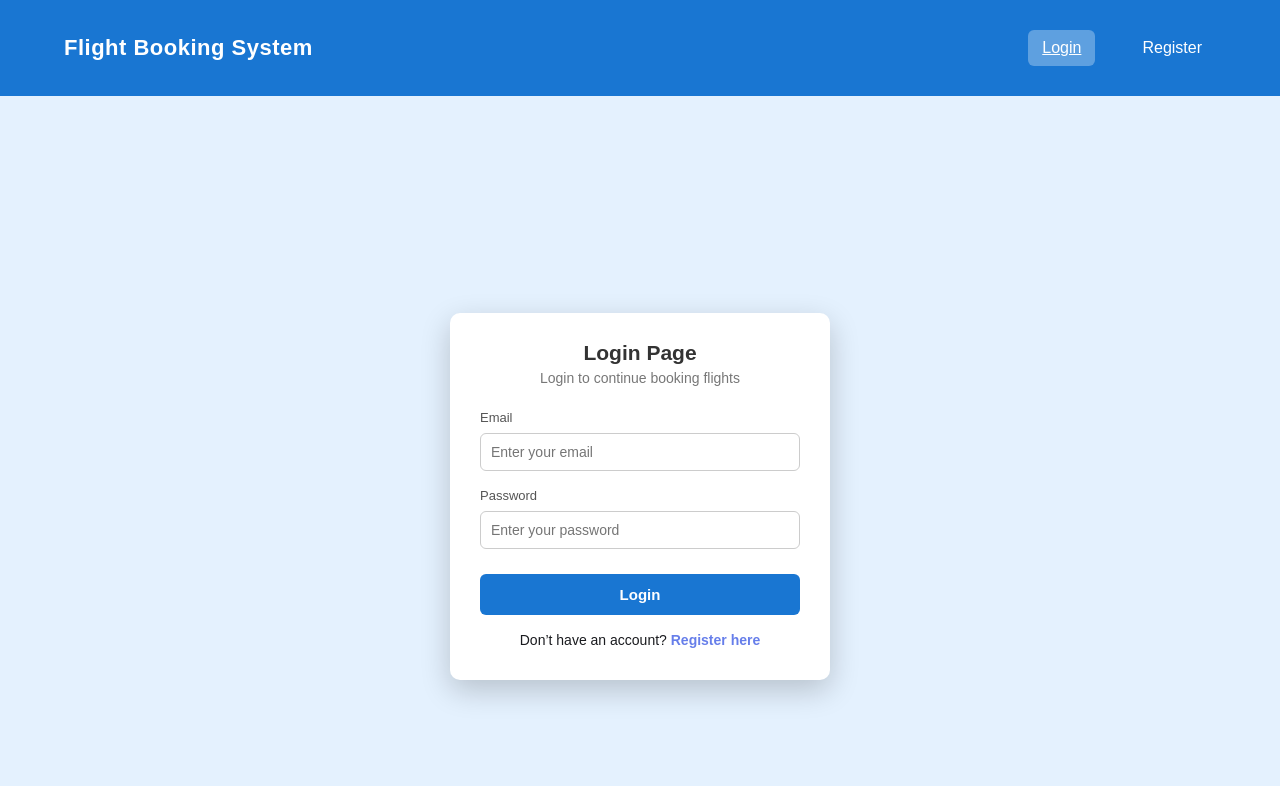
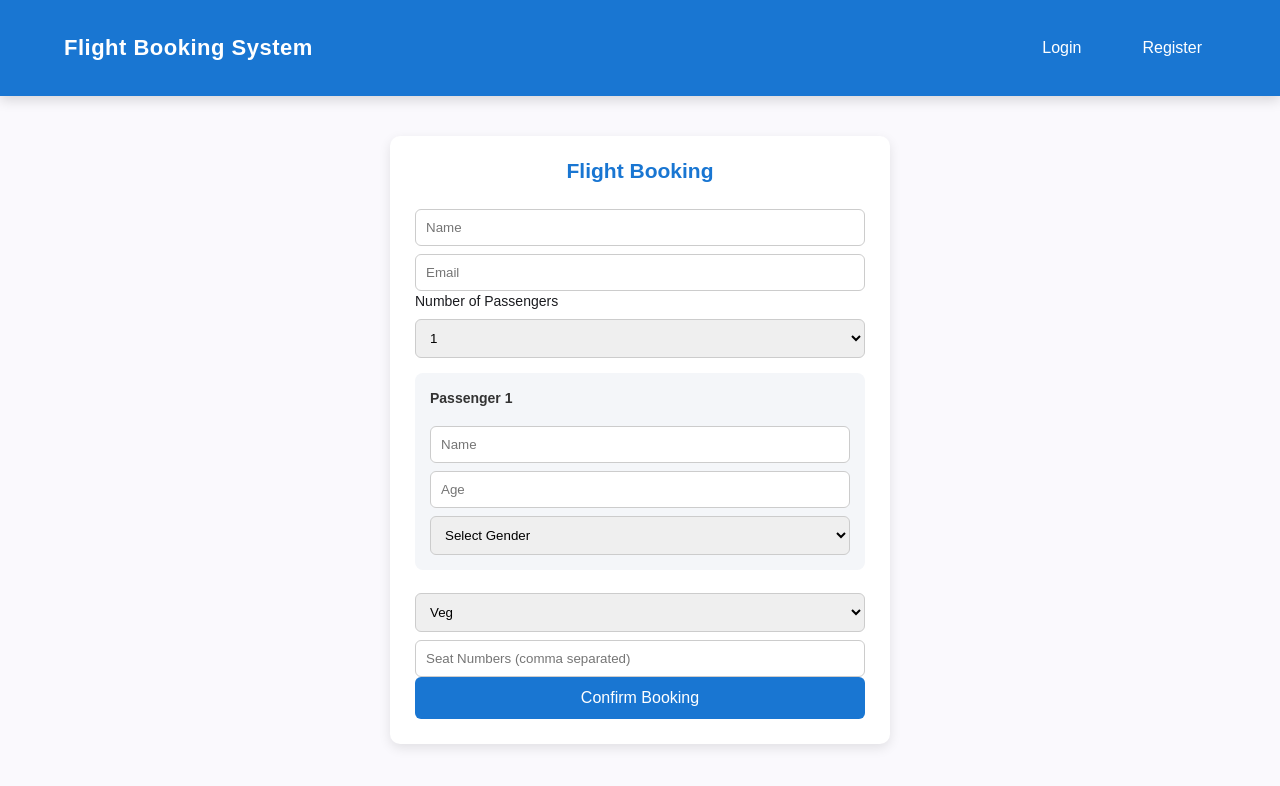
Before and after one commit to KeerthikaReddyChalla/Angular-FlightBookingApplication, an Angular app: page /book in a window 1280 px wide. Before the commit this address led to /login. Shown: the top 786 px of the page. Built offline with nearby package versions, Linux system fonts and the light colour scheme.

Commit message:
fixed duplicate registrations bug

```diff
--- a/src/app/book/book.html
+++ b/src/app/book/book.html
@@ -1,16 +1,33 @@
 <div class="booking-container">
   <h2>Flight Booking</h2>
 
-  <!-- SUCCESS -->
+  <!-- ✅ SUCCESS MESSAGE -->
   <div *ngIf="bookingSuccess" class="booking-success">
     <p>✅ Booking Successful</p>
     <p><strong>PNR:</strong> {{ pnr }}</p>
   </div>
 
-  <!-- ERROR -->
+  <!-- ❌ ERROR MESSAGE -->
   <div *ngIf="errorMessage" class="booking-error">
     {{ errorMessage }}
   </div>
+
+  <!-- USER DETAILS -->
+  <input
+    type="text"
+    placeholder="Name"
+    [(ngModel)]="name"
+    name="name"
+    required
+  />
+
+  <input
+    type="email"
+    placeholder="Email"
+    [(ngModel)]="email"
+    name="email"
+    required
+  />
 
   <!-- Passenger count -->
   <div class="form-group">
--- a/src/app/book/book.ts
+++ b/src/app/book/book.ts
@@ -1,8 +1,8 @@
 import { Component } from '@angular/core';
 import { CommonModule } from '@angular/common';
 import { FormsModule } from '@angular/forms';
-import { HttpClient, HttpHeaders } from '@angular/common/http';
-import { ActivatedRoute, Router } from '@angular/router';
+import { HttpClient } from '@angular/common/http';
+import { ActivatedRoute } from '@angular/router';
 
 @Component({
   selector: 'app-book',
@@ -15,10 +15,10 @@ export class BookComponent {
 
   flightId!: string;
 
-  // logged-in user info
+  name = '';
   email = '';
+  meal = 'Veg';
 
-  meal = 'Veg';
   passengerCount = 1;
 
   passengers: any[] = [
@@ -27,24 +27,19 @@ export class BookComponent {
 
   seatNumbers: string[] = [];
 
+  //booking result
   bookingSuccess = false;
   pnr = '';
   errorMessage = '';
 
   constructor(
     private route: ActivatedRoute,
-    private http: HttpClient,
-    private router: Router
+    private http: HttpClient
   ) {}
 
   ngOnInit() {
     this.flightId = this.route.snapshot.paramMap.get('flightId')!;
-    this.email = localStorage.getItem('email') || '';
-
-    if (!this.email) {
-      this.errorMessage = 'Please login again';
-      this.router.navigate(['/login']);
-    }
+    console.log('Flight ID:', this.flightId);
   }
 
   updatePassengers() {
@@ -60,21 +55,13 @@ export class BookComponent {
 
   bookTicket() {
 
-    const token = localStorage.getItem('token');
-    if (!token) {
-      this.errorMessage = 'Unauthorized. Please login again.';
+    if (!this.name || !this.email) {
+      this.errorMessage = 'Name and Email are required';
       return;
     }
 
-    // basic validation
-    for (let p of this.passengers) {
-      if (!p.name || !p.gender || !p.age) {
-        this.errorMessage = 'Please fill all passenger details';
-        return;
-      }
-    }
-
     const bookingPayload = {
+      name: this.name,
       email: this.email,
       seats: this.passengerCount,
       passengers: this.passengers,
@@ -82,29 +69,22 @@ export class BookComponent {
       seatNumbers: this.seatNumbers
     };
 
-    const headers = new HttpHeaders({
-      Authorization: `Bearer ${token}`
-    });
+    console.log('Sending payload:', bookingPayload);
 
     this.http.post<any>(
       `http://localhost:8080/api/booking/flight/${this.flightId}`,
-      bookingPayload,
-      { headers }
+      bookingPayload
     ).subscribe({
       next: (res) => {
         this.bookingSuccess = true;
-        this.pnr = res.pnr;
+        this.pnr = res.pnr;   //backend-generated PNR
         this.errorMessage = '';
+        console.log('Booking response:', res);
       },
       error: (err) => {
         console.error(err);
+        this.errorMessage = 'Booking failed. Please try again.';
         this.bookingSuccess = false;
-
-        if (err.status === 400) {
-          this.errorMessage = err.error;
-        } else {
-          this.errorMessage = 'Booking failed. Please try again.';
-        }
       }
     });
   }
```
